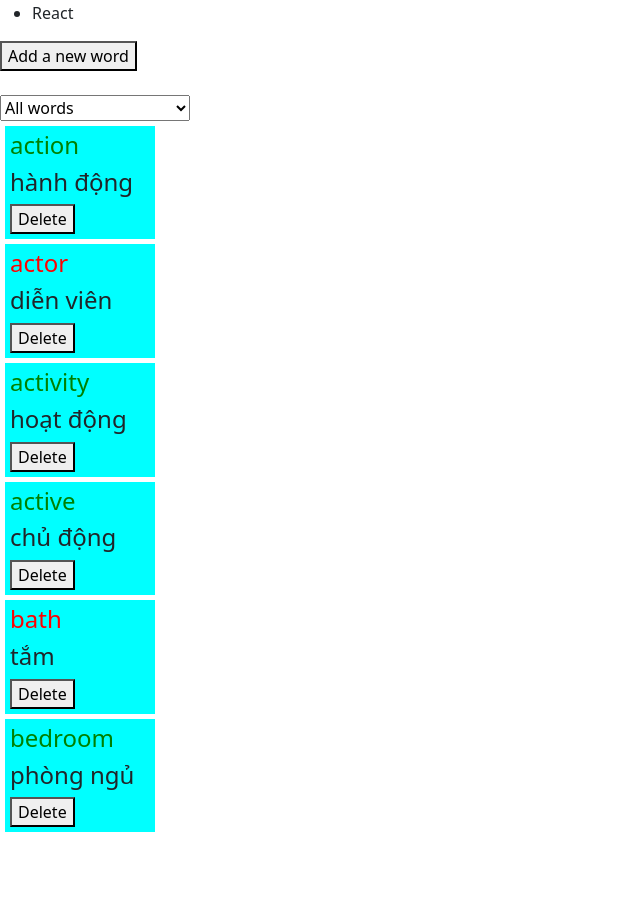
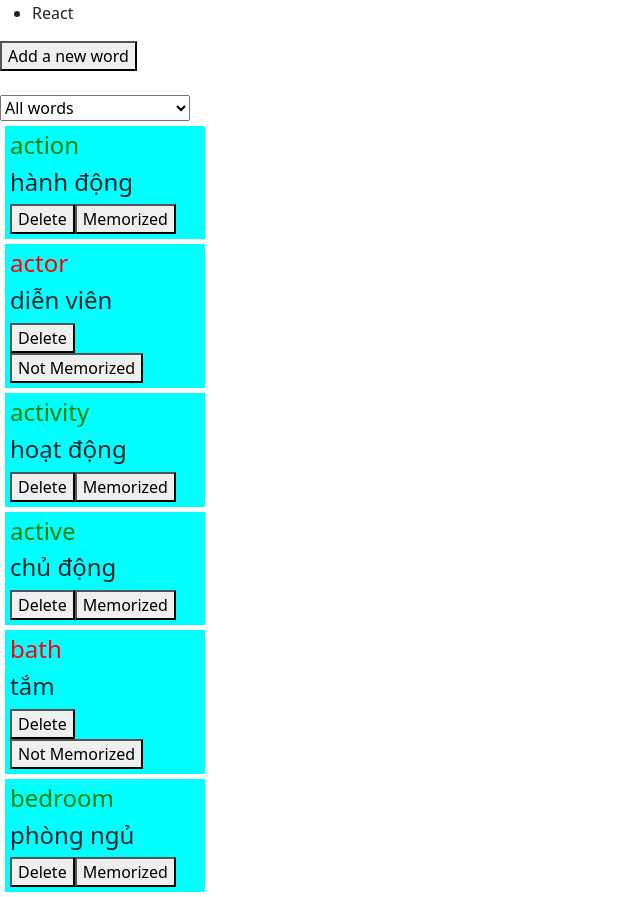
Before and after one commit to AlbertHoang/AngularLearning, an Angular app: page / in a window 1280 px wide. Shown: the part 900-1797 px from the top of the page, without its empty margins (0-640 px from the left). Before the commit the page ends 1737 px from the top, so only its background shows below. Built offline with nearby package versions, Linux system fonts and the light colour scheme.

Commit message:
Change memorized word to not memorized word

```diff
--- a/src/app/words/words.component.css
+++ b/src/app/words/words.component.css
@@ -1,6 +1,6 @@
 .word {
     background-color: aqua;
-    width: 150px;
+    width: 200px;
     padding: 5px;
     margin: 5px;
 }
--- a/src/app/words/words.component.html
+++ b/src/app/words/words.component.html
@@ -22,5 +22,8 @@
     </h4>
     <h4>{{word.vn}}</h4>
     <button (click)="removeWord(word.id)">Delete</button>
+    <button (click)="word.memorized = !word.memorized">
+        {{word.memorized ? 'Memorized' : 'Not Memorized'}}
+    </button>
     </div>
 </div>
```
